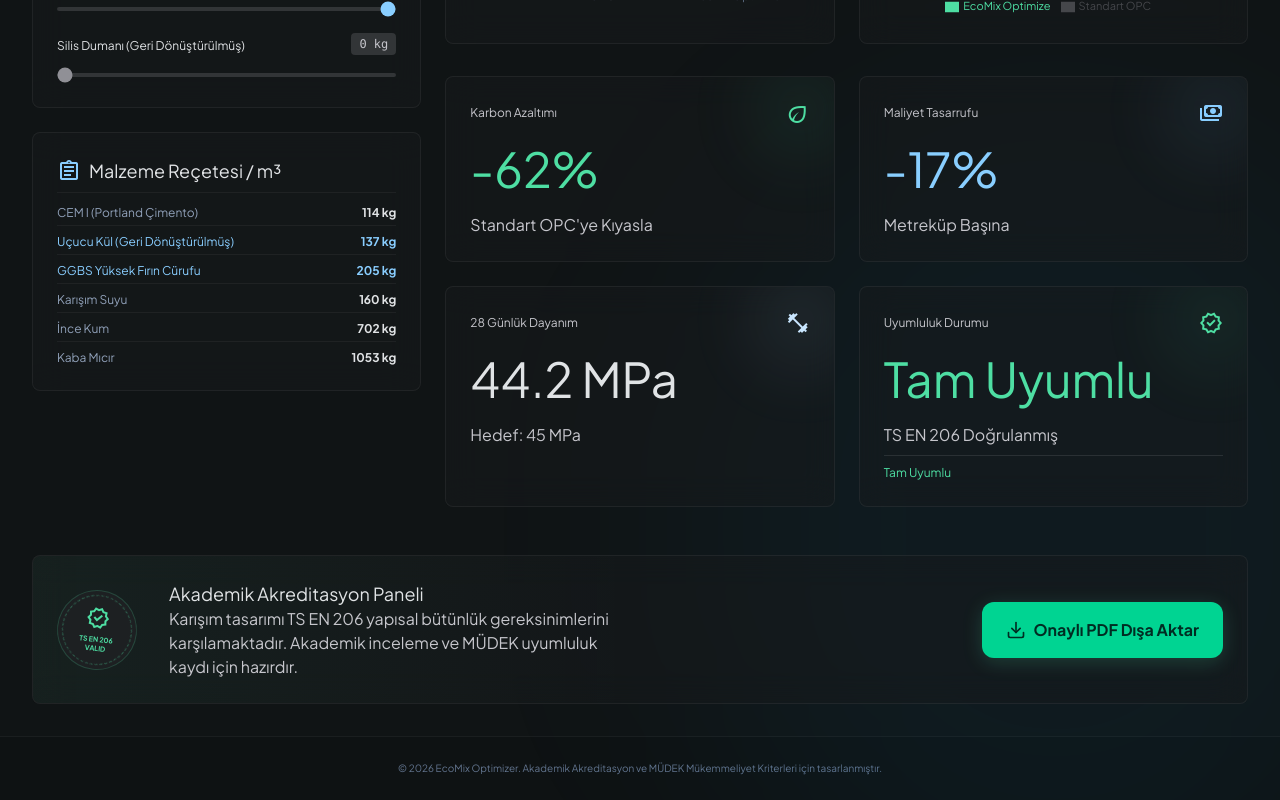
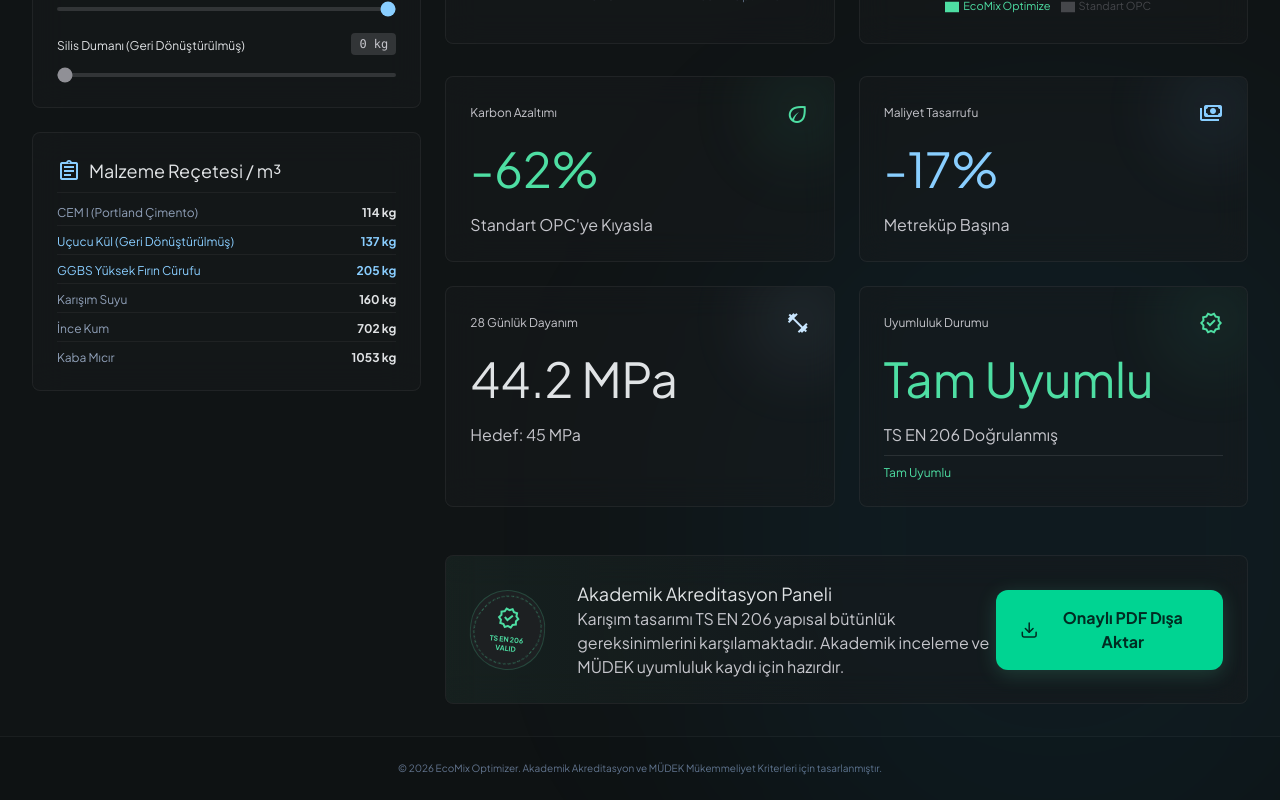
Before and after one commit to aaas72/-EcoMix, a Next.js app in the folder client/: page / in a window 1280 px wide. Shown: the part 751-1551 px from the top of the page. Built offline with nearby package versions, Linux system fonts and the light colour scheme.

Commit message:
layout: move footer inside Right Column to extend sticky track to the absolute end of the page

```diff
--- a/client/components/MixOptimizer.tsx
+++ b/client/components/MixOptimizer.tsx
@@ -386,11 +386,9 @@ export default function MixOptimizer() {
               footer={isWbCompliant && isBinderCompliant && isReplacementCompliant ? t('fullyCompliant') : t('nonCompliant')}
             />
           </div>
-        </div>
-      </section>
 
-      {/* Footer / Exporter */}
-      <footer className="glass-panel p-panel-padding mt-gutter relative overflow-hidden flex flex-col md:flex-row justify-between items-center bg-[#0b0f10]/80 border-t border-white/10">
+          {/* Footer / Exporter (Moved inside Right Column to keep Left Column sticky for the entire system height!) */}
+          <footer className="glass-panel p-panel-padding mt-gutter relative overflow-hidden flex flex-col md:flex-row justify-between items-center bg-[#0b0f10]/80 border-t border-white/10 w-full z-10">
             <div className="absolute left-0 bottom-0 w-1/2 h-full bg-gradient-to-r from-[#4edea3]/5 to-transparent pointer-events-none"></div>
             <div className="flex items-center gap-stack-lg z-10 w-full md:w-auto mb-stack-md md:mb-0">
               {/* Rotatable Circular Digital Stamp */}
@@ -418,5 +416,7 @@ export default function MixOptimizer() {
             />
           </footer>
         </div>
+      </section>
+    </div>
   );
 }
```
Lines whose indentation alone changed are shown as unchanged.
